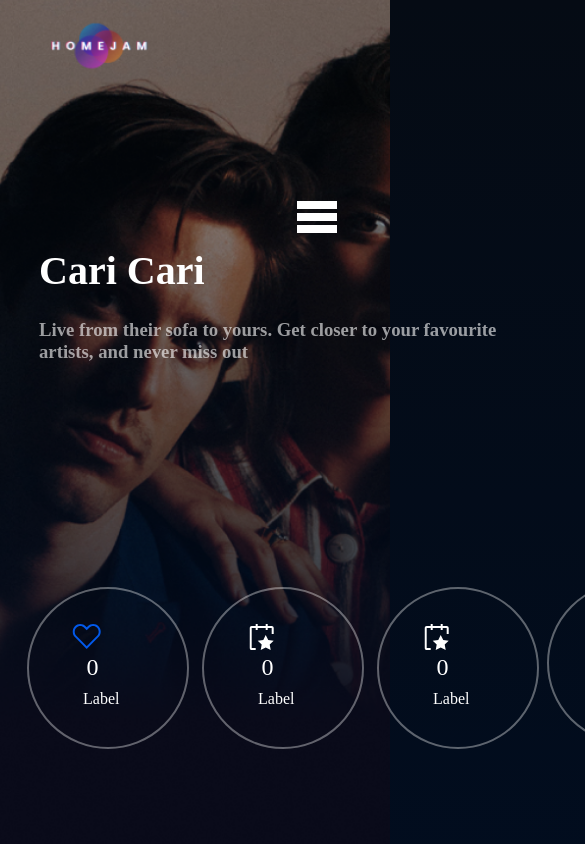
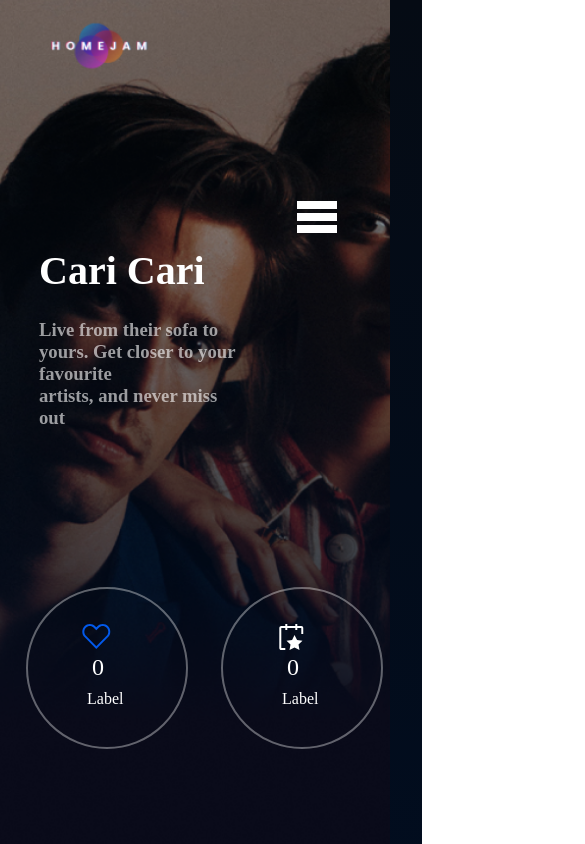
Before and after one commit to rishighosalkar/Homejam, a React (Create React App) app: page / in a window 390 px wide. Shown: the top 844 px of the page, 585 px wide, since content can reach past the window. Built offline with nearby package versions, Linux system fonts and the light colour scheme.

Commit message:
Final Update

```diff
--- a/src/components/CircleLayout/CircleLayout.js
+++ b/src/components/CircleLayout/CircleLayout.js
@@ -7,7 +7,7 @@ import star from './assets/star/star.svg';
 function CircleLayout() {
     return (
         <div className = "circle-layout__container">
-            <div className="circle-layout__card">
+            <div className="circle-layout__card circle1">
                 <svg>
                     <circle cx = "80" cy = "80" r = "80" />
                     <circle cx = "80" cy = "80" r = "80" />
@@ -20,7 +20,7 @@ function CircleLayout() {
 
             </div>
 
-            <div className="circle-layout__card">
+            <div className="circle-layout__card circle2">
             <svg>
                 <circle cx = "80" cy = "80" r = "80" />
                 <circle cx = "80" cy = "80" r = "80" />
@@ -36,7 +36,7 @@ function CircleLayout() {
 
             </div>
 
-            <div className="circle-layout__card">
+            <div className="circle-layout__card circle3">
             <svg>
                 <circle cx = "80" cy = "80" r = "80" />
                 <circle cx = "80" cy = "80" r = "80" />
@@ -52,7 +52,7 @@ function CircleLayout() {
 
             </div>
 
-            <div className="circle-layout__card">
+            <div className="circle-layout__card circle4">
                 <svg>
                     <circle cx = "75" cy = "75" r = "80" />
                     <circle cx = "75" cy = "75" r = "80" />
--- a/src/components/CircleLayout/circle-layout.css
+++ b/src/components/CircleLayout/circle-layout.css
@@ -105,13 +105,35 @@ svg circle:nth-child(2):hover{
 @media (max-width: 700px) {
     .circle-layout__container{
         position: absolute;
-        width: 700px;
+        width: 100%;
         display: flex;
         margin-top: 60%;
-        margin-left: 100px;
+        margin-left: 50px;
         justify-content: space-around;
         transform: translateY(-7rem) translateX(-5rem);
     }
 
+    .circle-layout__icon{
+        transform: translateX(1.8rem) translateY(-10.5rem);
+    }
+
+    .circle-layout__text1{
+        margin-left: 75%;
+    }
+    .circle-layout__text2{
+        margin-left: 70%;
+    }
+
+    .circle-layout__icon__star{
+        transform: translateX(2rem) translateY(-11.75rem);
+    }
+
+    .circle4{
+        display: none;
+    }
+
+    .circle3{
+        display: none;
+    }
 
 }
--- a/src/components/Header1/header-style.css
+++ b/src/components/Header1/header-style.css
@@ -131,6 +131,7 @@
     .text-home-2{
         font-family: 'Nunito';
         size: 40px;
+        width: 200px;
         height: 32px;
         top: 300px;;
         left: 10%;
```
